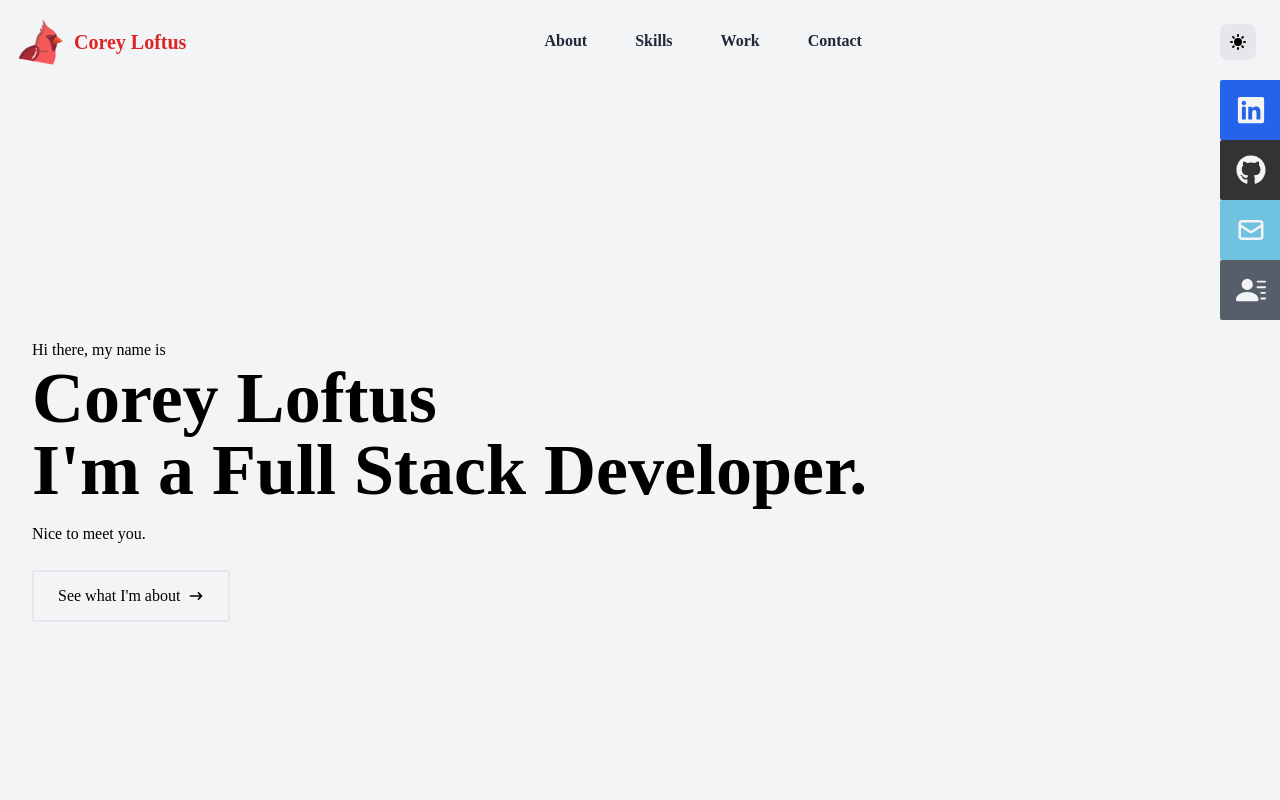
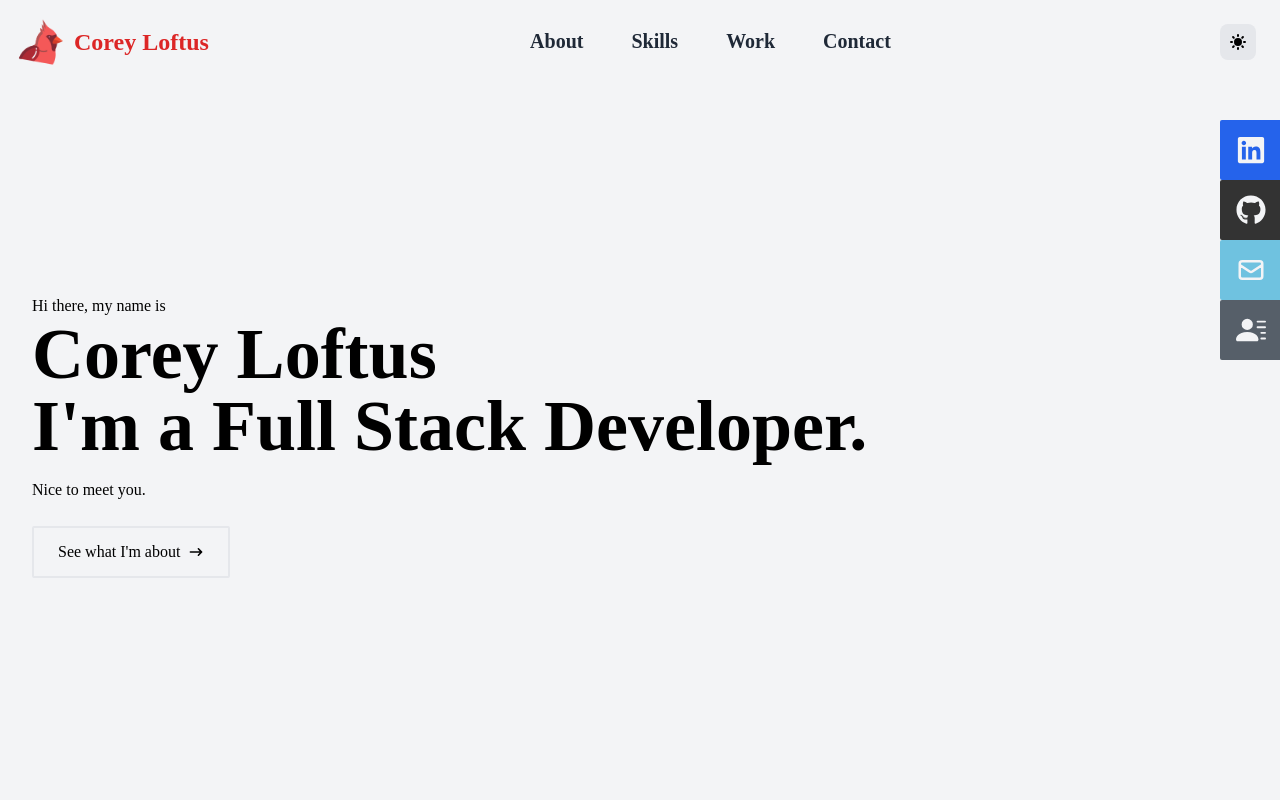
Before and after one commit to coreyloftus/personal-portfolio, a React (Create React App) app: page / in a window 1280 px wide. Shown: the top 800 px of the page. Built offline with nearby package versions, Linux system fonts and the light colour scheme.

Commit message:
Home -> set height to 90vh to properly center content of component | Navbar -> set height to 10vh to allow content in Hero Home to be centered

```diff
--- a/src/components/Home.jsx
+++ b/src/components/Home.jsx
@@ -3,9 +3,9 @@ import { HiArrowNarrowRight } from "react-icons/hi"
 import { Link } from "react-scroll"
 const Home = () => {
   return (
-    <div name="home" className="h-screen">
+    <div name="home" className="h-[90vh] flex items-center">
       {/* container */}
-      <div className="max-w-[1000px] h-full px-8 flex flex-col justify-center">
+      <div className="max-w-[1000px] px-8 flex flex-col justify-center">
         <p className="dark:text-red-500">Hi there, my name is</p>
         <h1 className="text-4xl sm:text-7xl font-bold dark:text-[#f1e2e2]">
           Corey Loftus
@@ -16,7 +16,7 @@ const Home = () => {
         <p className="dark:text-[#f29e9e] py-4 max-w-700">Nice to meet you.</p>
         <div>
           <Link to="about" smooth={true} duration={500}>
-            <button className="dark:text-gray-100 rounded-sm group border-2 px-6 py-3 my-2 flex items-center hover:bg-red-500 hover:border-red-500">
+            <button className="dark:text-gray-100 hover:text-gray-100 rounded-sm group border-2 px-6 py-3 my-2 flex items-center hover:bg-red-500 hover:border-red-500">
               See what I'm about
               <span className="group-hover:rotate-90 duration-300">
                 <HiArrowNarrowRight className="ml-2" />{" "}
--- a/src/components/Navbar.jsx
+++ b/src/components/Navbar.jsx
@@ -18,8 +18,8 @@ const Navbar = () => {
   // }, [darkMode])
 
   return (
-    <div className="box-border top-0 w-screen p-2 font-bold text-gray-800 dark:text-gray-100 dark:bg-[#020202]">
-      <div className="flex items-center justify-between relative p-2 dark:bg-gray-800 rounded-lg">
+    <div className="box-border top-0 w-screen p-2 font-bold text-gray-800 dark:text-gray-100 h-[10vh]">
+      <div className="flex items-center justify-between relative p-2 rounded-lg">
         {/* logo image */}
         <Link
           to="home"
@@ -30,31 +30,31 @@ const Navbar = () => {
         >
           <div className="flex items-center">
             <img src={Logo} alt="Logo" style={{ width: "50px" }} />
-            <span className="px-2 text-xl font-bold text-red-600 dark:text-red-500">
+            <span className="pl-2 text-2xl font-bold text-red-600 dark:text-red-500">
               Corey Loftus
             </span>
           </div>
         </Link>
 
         {/* menu */}
-        <ul className="hidden md:flex">
+        <ul className="hidden md:flex text-xl">
           <Link to="about" smooth={true} duration={500}>
-            <div className="border-b-2 border-transparent hover:border-gray-100 p-2">
+            <div className="border-b-2 border-transparent hover:border-gray-800 dark:hover:border-gray-100 p-2">
               <li>About</li>
             </div>
           </Link>
           <Link to="skills" smooth={true} duration={500}>
-            <div className="border-b-2 border-transparent hover:border-gray-100 p-2">
+            <div className="border-b-2 border-transparent hover:border-gray-800 dark:hover:border-gray-100 p-2">
               <li>Skills</li>
             </div>
           </Link>
           <Link to="work" smooth={true} duration={500}>
-            <div className="border-b-2 border-transparent hover:border-gray-100 p-2">
+            <div className="border-b-2 border-transparent hover:border-gray-800 dark:hover:border-gray-100 p-2">
               <li>Work</li>
             </div>
           </Link>
           <Link to="contact" smooth={true} duration={500}>
-            <div className="border-b-2 border-transparent hover:border-gray-100 p-2">
+            <div className="border-b-2 border-transparent hover:border-gray-800 dark:hover:border-gray-100 p-2">
               <li>Contact</li>
             </div>
           </Link>
@@ -111,7 +111,7 @@ const Navbar = () => {
         </div>
       )}
       {/* Social Icons */}
-      <div className="hidden fixed lg:flex flex-col top-[10%] right-0 text-gray-100">
+      <div className="hidden fixed lg:flex flex-col top-[15%] right-0 text-gray-100">
         <ul>
           <li className="w-[160px] h-[60px] flex justify-between items-center rounded-sm translate-x-[100px] hover:translate-x-[0px] duration-300 bg-blue-600">
             <a
```
